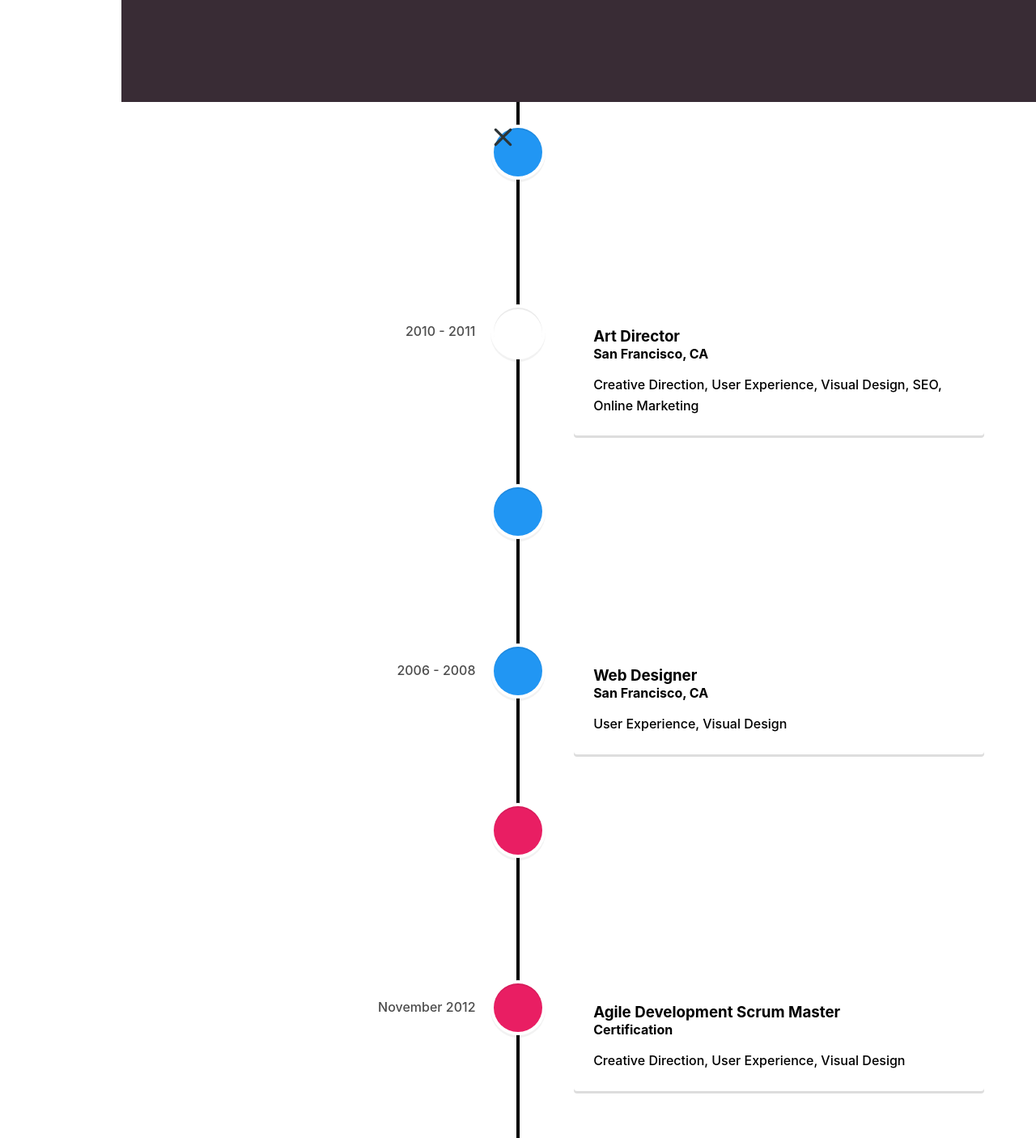
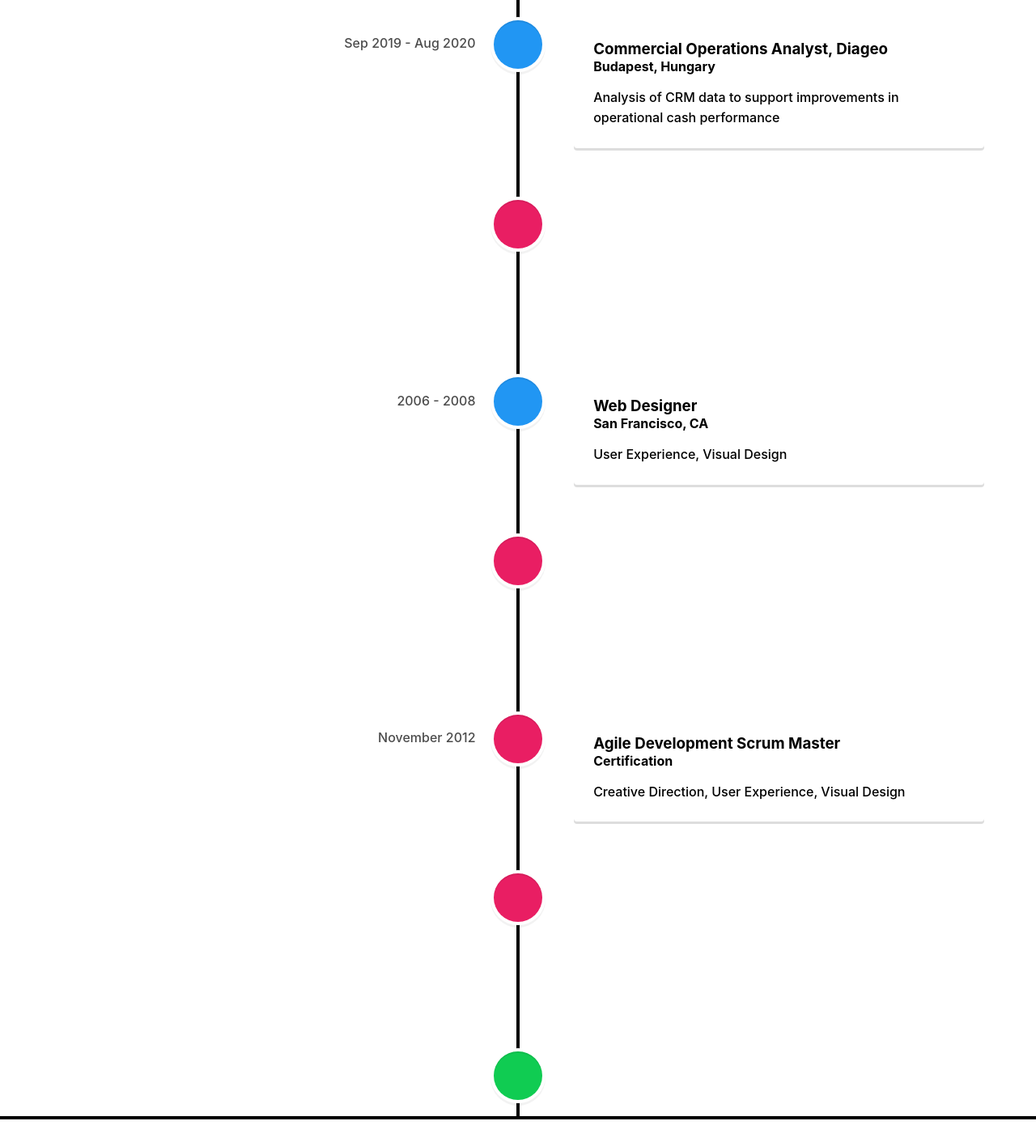
Before and after one commit to singapaul/portfolio, a React (Create React App) app: page /portfolio/timeline in a window 1280 px wide. Shown: the part 760-2166 px from the top of the page at 81% size. Built offline with nearby package versions, Linux system fonts and the light colour scheme.

Commit message:
started work on timeline

```diff
--- a/src/App.jsx
+++ b/src/App.jsx
@@ -29,14 +29,12 @@ function App() {
             path="/portfolio/timeline"
             element={
               <>
-                <About />
-                <Timeline/>
-                <About />
+                <Timeline />
               </>
             }
           />
         </Routes>
-        {/* <Footer /> */}
+        <Footer />
       </div>
     </Router>
   );
--- a/src/Components/Contact/Contact.scss
+++ b/src/Components/Contact/Contact.scss
@@ -30,7 +30,7 @@
 
 
     &-graphic {
-      width: 70%;
+      width: 60%;
       background-color: $white;
 
       &-img {
--- a/src/Components/Footer/Footer.scss
+++ b/src/Components/Footer/Footer.scss
@@ -11,6 +11,42 @@
   border-top: $border-height solid $black;
 
   &__message {
+    display: none;
+  }
+
+  &__links {
+    list-style: none;
+    font-family: $headingFont;
+    padding: 0 5%;
+    white-space: nowrap;
+    display: flex;
+    flex-direction:row;
+    justify-content: space-between;
+    width: 100%;
+
+    &-sectionLink {
+      display: inline;
+      font-size: 1.2rem;
+      text-decoration: none;
+      color: $black;
+      margin: 0 3%;
+    }
+  }
+}
+
+@media screen and (min-width: $desktop-breakpoint) {
+  .Footer {
+    display: flex;
+    flex-direction: row;
+    align-items: center;
+    justify-content: space-between;
+    width: 100%;
+    grid-area: 1/-1;
+    height: 10vh;
+    border-top: $border-height solid $black;
+
+    &__message {
+      display: flex;
       text-decoration: none;
       font-size: 1.2rem;
       font-family: $headingFont;
@@ -24,26 +60,27 @@
       padding: 0 5%;
       white-space: nowrap;
       margin-right: 5%;
+      width:auto;
 
       &-sectionLink {
         display: inline;
-      font-size: 1.5rem;
+        font-size: 1.2rem;
         text-decoration: none;
         color: $black;
         margin: 0 3%;
       }
     }
 
-  .Footer__links a:nth-child(1):hover{
+    .Footer__links a:nth-child(1):hover {
       color: $red;
     }
 
-  .Footer__links a:nth-child(2):hover{
+    .Footer__links a:nth-child(2):hover {
       color: $blue;
     }
 
-  .Footer__links a:nth-child(3):hover{
+    .Footer__links a:nth-child(3):hover {
       color: $green;
     }
-
   }
+}
--- a/src/Components/Nav/Navbar.jsx
+++ b/src/Components/Nav/Navbar.jsx
@@ -29,7 +29,7 @@ const Navbar = () => {
       <a className="navbar__links-sectionLink" href="#contact">
         Contact
       </a>
-      <a className="navbar__links-sectionLink" href="#contact">
+      <a className="navbar__links-sectionLink" href="timeline">
         Timeline
       </a>
       <a className="navbar__links-sectionLink" href="#contact">
@@ -53,7 +53,7 @@ const Navbar = () => {
       <a className="navbar__links-sectionLink" href="#contact" onClick={handleClick}>
         Contact
       </a>
-      <a className="navbar__links-sectionLink" href="#contact" onClick={handleClick}>
+      <a className="navbar__links-sectionLink" href="timeline" onClick={handleClick}>
         Timeline
       </a>
       <a className="navbar__links-sectionLink" href="#contact" onClick={handleClick}>
@@ -66,7 +66,7 @@ const Navbar = () => {
     <>
       <div className={navbarClass}>
         <div className="navbar__container">
-          <a href="#Home" className="navbar__container-icon">
+          <a href="/portfolio" className="navbar__container-icon">
             PH
           </a>
           {windowIsDesktop ? (
--- a/src/Components/timeline/Timeline.jsx
+++ b/src/Components/timeline/Timeline.jsx
@@ -12,7 +12,7 @@ const Timeline = () => {
   return (
     <>
       <VerticalTimeline className={"timeline"} lineColor={ "black" }>
-        <VerticalTimelineElement
+      <VerticalTimelineElement
           className="vertical-timeline-element--work"
           contentStyle={{ background: "rgb(33, 150, 243)", color: "#fff" }}
           contentArrowStyle={{ borderRight: "7px solid  rgb(33, 150, 243)" }}
@@ -20,39 +20,75 @@ const Timeline = () => {
           iconStyle={{ background: "rgb(33, 150, 243)", color: "#fff" }}
           icon={<img src={test2} alt="" />}
         >
-          <h3 className="vertical-timeline-element-title">Creative Director</h3>
-          <h4 className="vertical-timeline-element-subtitle">Miami, FL</h4>
+          <h3 className="vertical-timeline-element-title">Trainee Full Stack Developer, nology</h3>
+          <h4 className="vertical-timeline-element-subtitle">Remote</h4>
           <p>
-            Creative Direction, User Experience, Visual Design, Project
-            Management, Team Leading
+            Currently working as a nology full stack developer consultance. Stack includes React and Java.
           </p>
         </VerticalTimelineElement>
         <VerticalTimelineElement
           className="vertical-timeline-element--work"
-          date="2010 - 2011"
-          iconStyle={{ background: "white", color: "#fff" }}
+          contentArrowStyle={{ borderRight: "7px solid  rgb(33, 150, 243)" }}
+          date="2021"
+          iconStyle={{ background: "rgb(33, 150, 243)", color: "#fff" }}
+          icon={<img src={test2} alt="" />}
         >
-          <h3 className="vertical-timeline-element-title">Art Director</h3>
-          <h4 className="vertical-timeline-element-subtitle">
-            San Francisco, CA
-          </h4>
+          <h3 className="vertical-timeline-element-title">Manufacturing Excellence Lead, Diageo</h3>
+          <h4 className="vertical-timeline-element-subtitle">Global</h4>
           <p>
-            Creative Direction, User Experience, Visual Design, SEO, Online
-            Marketing
+            Responsible for change management and strategy development for Scotch sites globally
           </p>
         </VerticalTimelineElement>
         <VerticalTimelineElement
           className="vertical-timeline-element--work"
-          date="2008 - 2010"
+          date="Sep 2020 - Aug 2021"
+
+          iconStyle={{ background: "rgb(33, 150, 243)", color: "#fff" }}
+        >
+          <h3 className="vertical-timeline-element-title">Supply Planner, Diageo</h3>
+          <h4 className="vertical-timeline-element-subtitle">
+            Budapest, Hunagry
+          </h4>
+          <p>
+            Supply chain planner for international export to Africa markets.
+          </p>
+        </VerticalTimelineElement>
+        <VerticalTimelineElement
+          className="vertical-timeline-element--work"
+          date="Sep 2019 - Aug 2020"
           iconStyle={{ background: "rgb(33, 150, 243)", color: "#fff" }}
           // icon={<WorkIcon />}
         >
-          <h3 className="vertical-timeline-element-title">Web Designer</h3>
+          <h3 className="vertical-timeline-element-title">Commercial Operations Analyst, Diageo</h3>
           <h4 className="vertical-timeline-element-subtitle">
-            Los Angeles, CA
+            Budapest, Hungary
           </h4>
-          <p>User Experience, Visual Design</p>
+          <p>Analysis of CRM data to support improvements in operational cash performance</p>
         </VerticalTimelineElement>
+
+        <VerticalTimelineElement
+          className="vertical-timeline-element--education"
+          date="Sept 2014 - July 2019"
+          iconStyle={{ background: "rgb(233, 30, 99)", color: "#fff" }}
+          // icon={<SchoolIcon />}
+        >
+          <h3 className="vertical-timeline-element-title">
+            MEng Chemical Engineering 1st Class, University of Birmingham
+          </h3>
+          <h4 className="vertical-timeline-element-subtitle">
+            Masters Degree
+          </h4>
+          <p>Teamwork, fluid thinking and problem solving</p>
+        </VerticalTimelineElement>
+
+
+
+
+
+
+
+
+
         <VerticalTimelineElement
           className="vertical-timeline-element--work"
           date="2006 - 2008"
```
Lines whose indentation alone changed are shown as unchanged.
